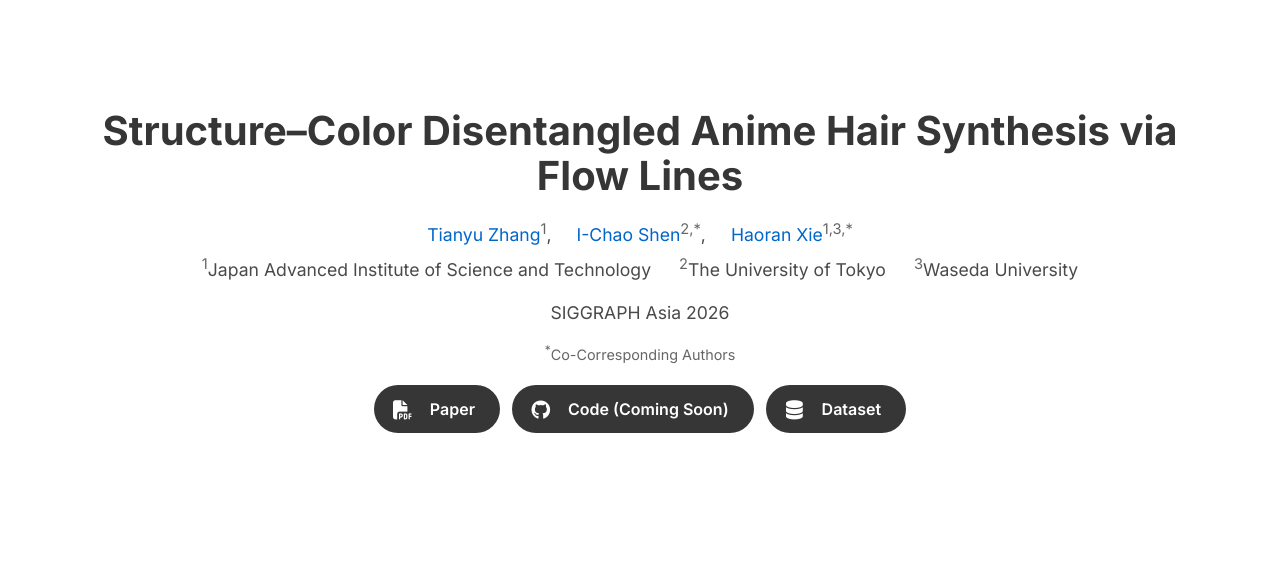
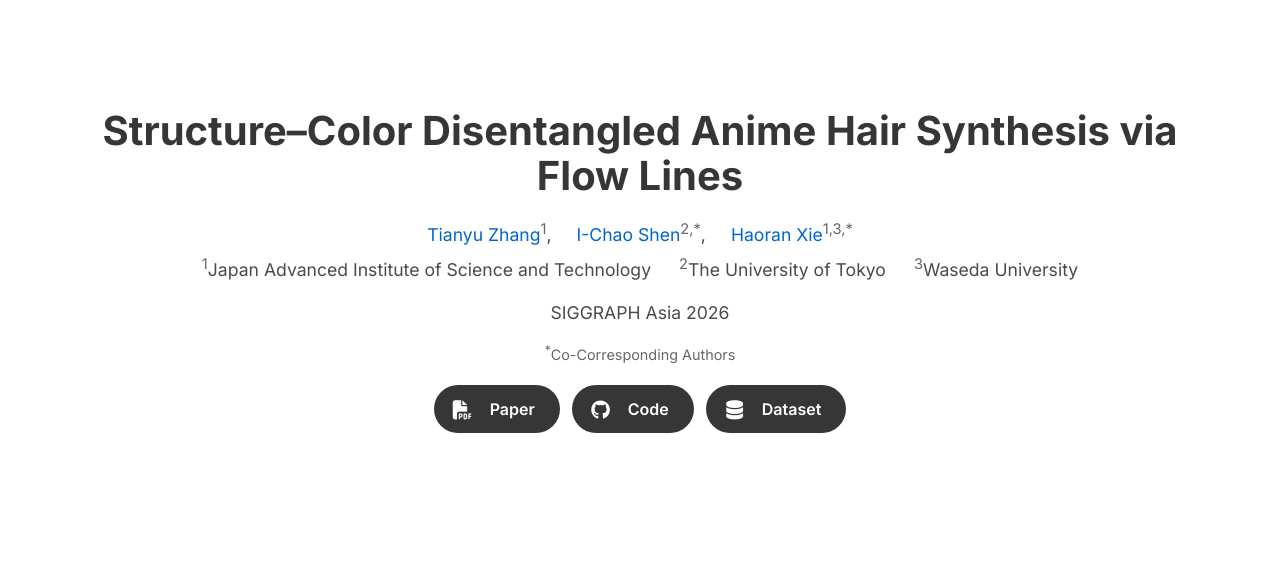
Before and after one commit to zty0304/FlowLines-web, a plain HTML site: page index.html in a window 1280 px wide. Shown: the top 579 px of the page. Drawn offline with nearby package versions, Linux system fonts and the light colour scheme; some icons are missing.

Commit message:
Update index.html

```diff
--- a/index.html
+++ b/index.html
@@ -401,17 +401,17 @@
               </span>
 
               <span class="link-block">
-                <a href="#" target="_blank" class="external-link button is-normal is-rounded is-dark">
+                <a href="https://github.com/zty0304/FlowLines" target="_blank" class="external-link button is-normal is-rounded is-dark">
                   <span class="icon">
                     <i class="fab fa-github"></i>
                   </span>
-                  <span>Code (Coming Soon)</span>
+                  <span>Code</span>
                 </a>
               </span>
 
 
               <span class="link-block">
-                <a href="" target="_blank" class="external-link button is-normal is-rounded is-dark">
+                <a href="https://github.com/zty0304/FlowLines" target="_blank" class="external-link button is-normal is-rounded is-dark">
                   <span class="icon">
                     <i class="fas fa-database"></i>
                   </span>
```
